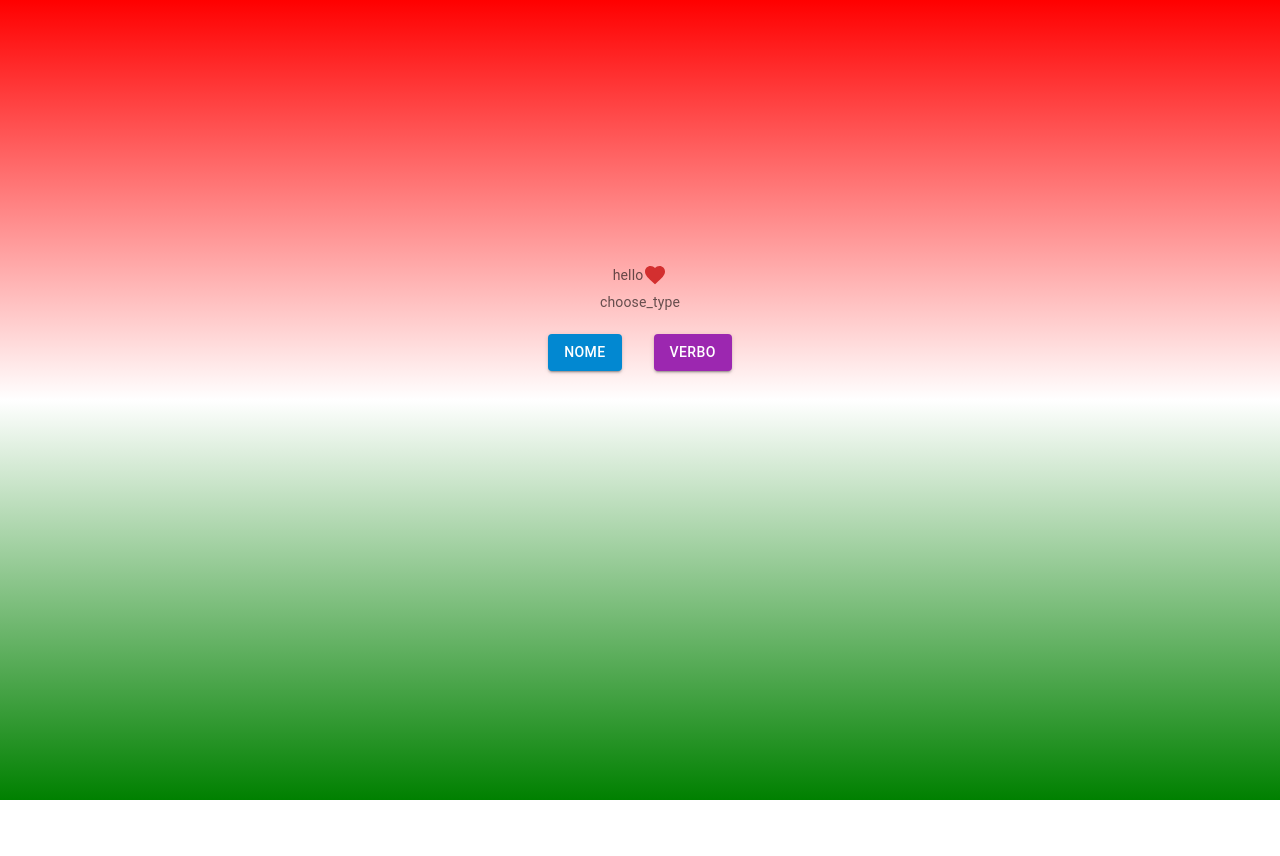
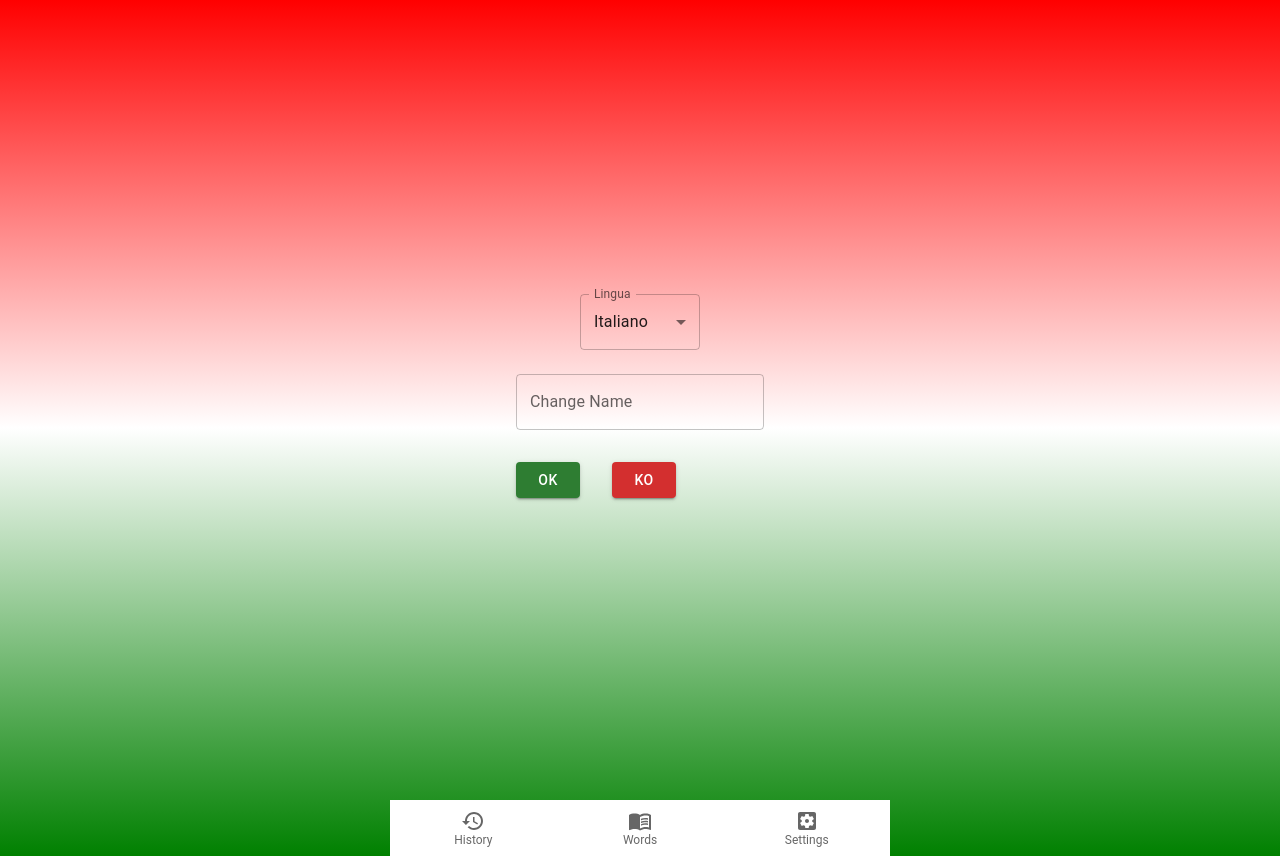
Before and after one commit to darkchesca/1-parola-al-giorno, a React (Create React App) app: page /settings in a window 1280 px wide. Before the commit the page ends 800 px from the top, so only its background shows below. Built offline with nearby package versions, Linux system fonts and the light colour scheme.

Commit message:
add change language

```diff
--- a/src/App.js
+++ b/src/App.js
@@ -1,7 +1,6 @@
 import './App.css';
 
 import React, {useState} from "react";
-import Navigation from "./components/navigation";
 import {Navigate, Route, Routes} from "react-router-dom";
 import History from "./views/history";
 import Words from "./views/words";
@@ -11,13 +10,12 @@ function App() {
 
   return (
       <div className="App">
-          <Words />
-          {/* <Routes>
+          <Routes>
             <Route path="*" element={<Navigate to="/" />} />
             <Route path="/history" element={<History />} />
             <Route path="/" element={<Words />} />
             <Route path="/settings" element={<Settings />} />
-        </Routes> */}
+        </Routes>
       </div>
   );
 }
--- a/src/components/greetings.js
+++ b/src/components/greetings.js
@@ -13,7 +13,7 @@ function Greetings(){
                 justifyContent: 'center',
                 alignItems: 'center'
             }} color="text.secondary" gutterBottom>
-                {t('greetings:hello', { name: 'Ike'})} <FavoriteIcon color="error" />
+                {t('hello', { name: 'Ike'})} <FavoriteIcon color="error" />
             </Typography>
             <Typography sx={{
                 fontSize: 14,
@@ -21,7 +21,7 @@ function Greetings(){
                 justifyContent: 'center',
                 alignItems: 'center'
             }} color="text.secondary" gutterBottom>
-                {t('greetings:choose_type')}
+                {t('choose_type')}
             </Typography>
         </Box>
     )
--- a/src/index.js
+++ b/src/index.js
@@ -13,10 +13,10 @@ import Navigation from "./components/navigation";
 const root = ReactDOM.createRoot(document.getElementById('root'));
 root.render(
   <React.StrictMode>
-      {/*<Router>*/}
+      <Router>
           <App/>
-          {/*<Navigation />*/}
-      {/*</Router>*/}
+          <Navigation />
+      </Router>
   </React.StrictMode>
 );
 
--- a/src/locales/en.json
+++ b/src/locales/en.json
@@ -1,4 +1,7 @@
 {
   "choose_type": "Choose a type",
-  "hello": "Hello {{name}}!"
+  "en": "English",
+  "hello": "Hello {{name}}!",
+  "it": "Italian",
+  "language": "Language"
 }
--- a/src/locales/it.json
+++ b/src/locales/it.json
@@ -1,4 +1,7 @@
 {
-  "choose_type": "Scegli un tipo",
-  "hello": "Ciao {{name}}!"
+  "choose_type": "Choose a type",
+  "en": "Inglese",
+  "hello": "Hello {{name}}!",
+  "it": "Italiano",
+  "language": "Lingua"
 }
--- a/src/views/settings.js
+++ b/src/views/settings.js
@@ -1,11 +1,20 @@
 import React, { useState } from 'react';
-import { Box, Button, TextField } from '@mui/material';
+import { useTranslation } from "react-i18next";
+import {Box, Button, FormControl, InputLabel, MenuItem, Select, TextField} from '@mui/material';
+import i18next from "i18next";
 
 function Settings() {
+    const { t } = useTranslation();
+    const [lang, setLang] = useState(i18next.language);
     const [name, setName] = useState(localStorage.getItem('name') || '');
 
+    const onLangChange = (e) => {
+        const val = e.target.value;
+        setLang(val);
+        i18next.changeLanguage(val);
+    }
+
     const onNameChange = (e) => {
-    console.log('val', e.target.value);
         setName(e.target.value);
     };
 
@@ -16,6 +25,7 @@ function Settings() {
       const onChangeDiscard = () => {
           setName(localStorage.name);
       };
+
   return (
     <Box
       component="form"
@@ -29,6 +39,22 @@ function Settings() {
       noValidate
       autoComplete="off"
     >
+        <div>
+            <FormControl sx={{ m: 1, minWidth: 120 }}>
+                <InputLabel id="language-select">{t('language')}</InputLabel>
+                <Select
+                    labelId="language-select"
+                    id="language-select"
+                    value={lang}
+                    label={t('language')}
+                    onChange={onLangChange}
+                >
+                    <MenuItem value={'it'}>{t('it')}</MenuItem>
+                    <MenuItem value={'en'}>{t('en')}</MenuItem>
+                </Select>
+            </FormControl>
+        </div>
+        <div>
           <TextField
             id="name"
             label="Change Name"
@@ -64,6 +90,7 @@ function Settings() {
               Ko
             </Button>
           </div>
+        </div>
 
     </Box>
   );
```
Lines whose indentation alone changed are shown as unchanged.
